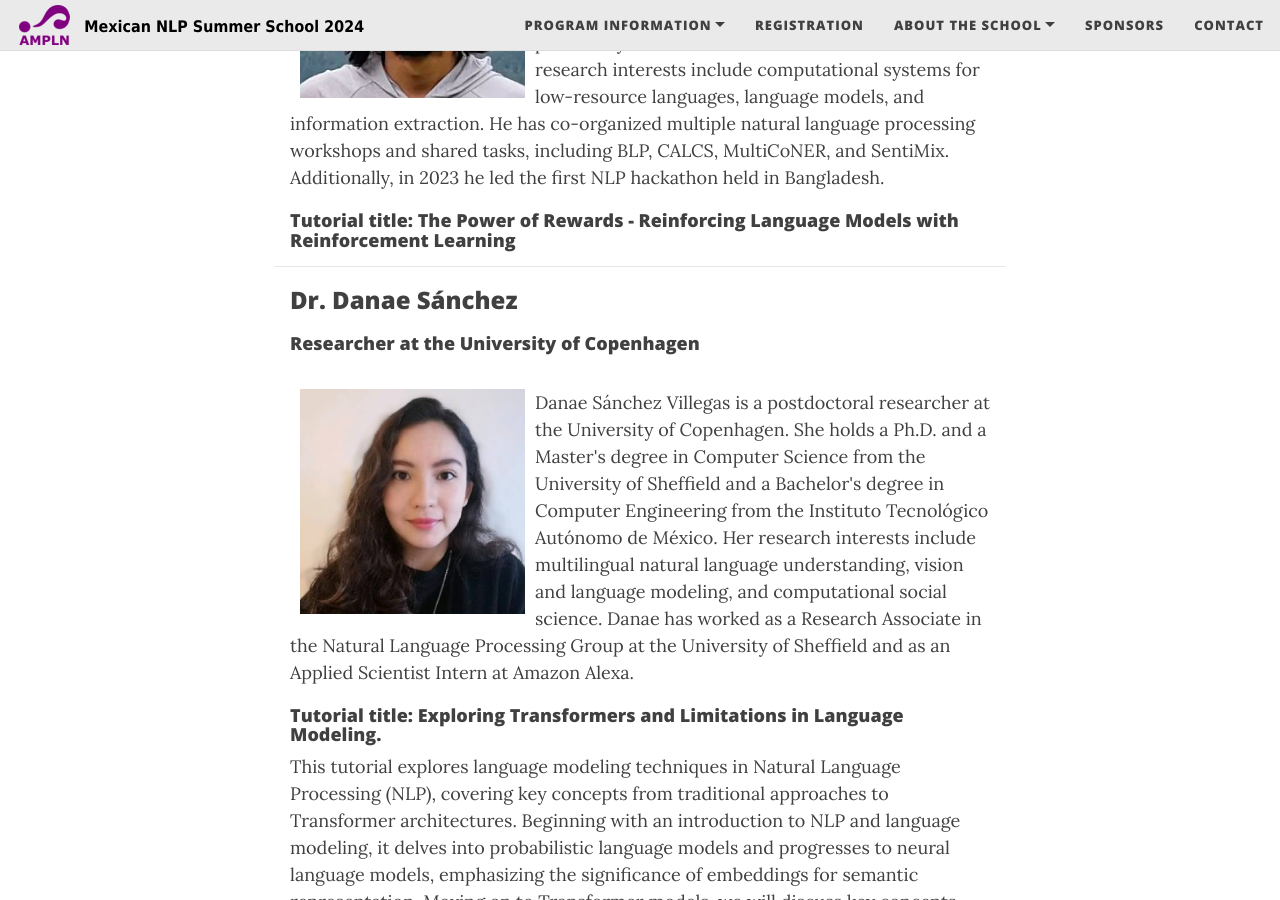
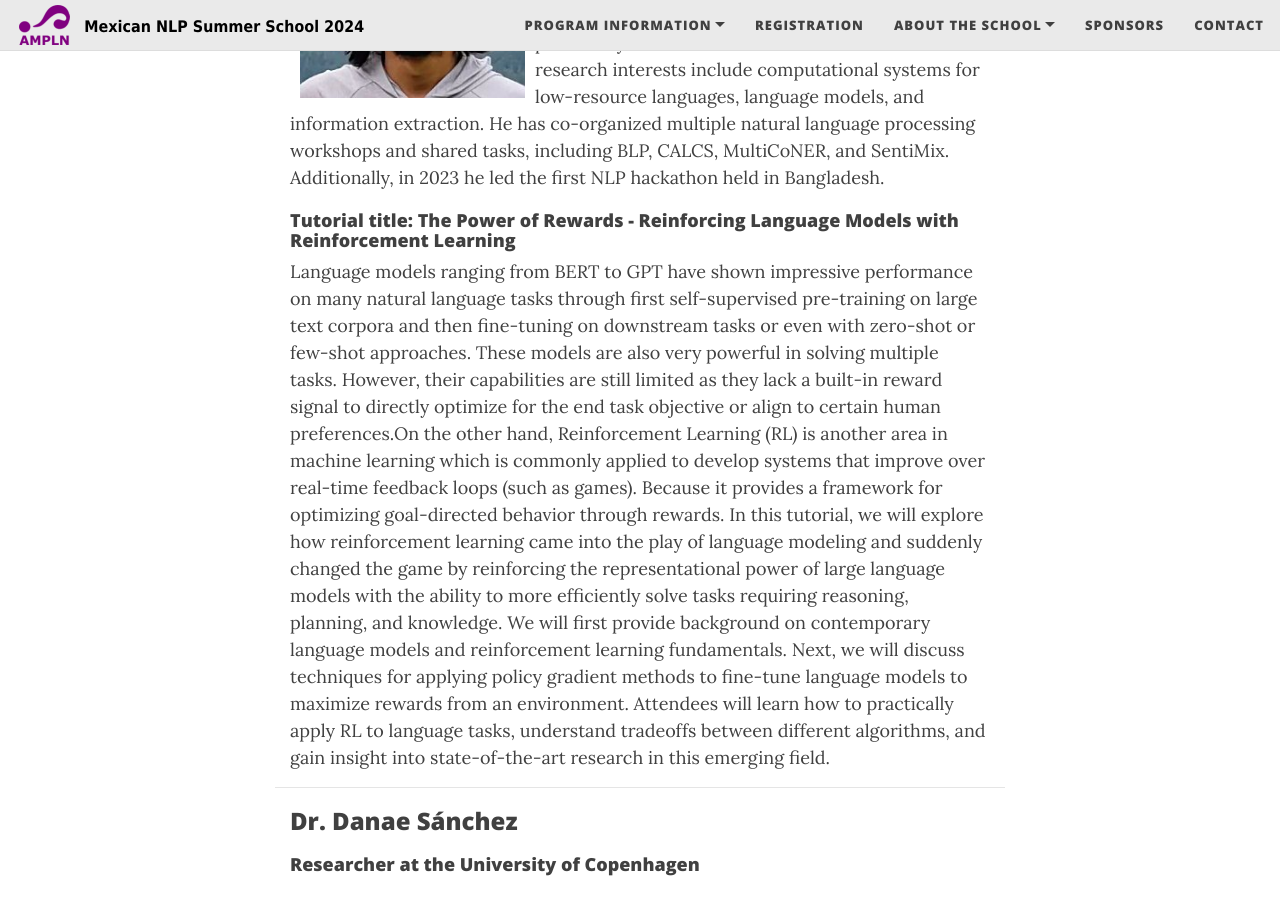
Before and after one commit to ampln/escuelaverano2024, a Jekyll site: the page built from speakers.md, in a window 1280 px wide and 900 px high, scrolled down 594 px. Built offline with Jekyll 4.4.1, drawn with Linux system fonts in a browser that asks for light colours; nearby versions of some CDN libraries.

Commit message:
updated sudipta tutorial info

```diff
--- a/speakers.md
+++ b/speakers.md
@@ -33,6 +33,7 @@ css: "/assets/css/index.css"
 		</section>
 		<section id="additional-info">
       <h4>Tutorial title: The Power of Rewards - Reinforcing Language Models with Reinforcement Learning </h4>
+	  Language models ranging from BERT to GPT have shown impressive performance on many natural language tasks through first self-supervised pre-training on large text corpora and then fine-tuning on downstream tasks or even with zero-shot or few-shot approaches. These models are also very powerful in solving multiple tasks. However, their capabilities are still limited as they lack a built-in reward signal to directly optimize for the end task objective or align to certain human preferences.On the other hand, Reinforcement Learning (RL) is another area in machine learning which is commonly applied to develop systems that improve over real-time feedback loops (such as games). Because it provides a framework for optimizing goal-directed behavior through rewards. In this tutorial, we will explore how reinforcement learning came into the play of language modeling and suddenly changed the game by reinforcing the representational power of large language models with the ability to more efficiently solve tasks requiring reasoning, planning, and knowledge. We will first provide background on contemporary language models and reinforcement learning fundamentals. Next, we will discuss techniques for applying policy gradient methods to fine-tune language models to maximize rewards from an environment. Attendees will learn how to practically apply RL to language tasks, understand tradeoffs between different algorithms, and gain insight into state-of-the-art research in this emerging field.
 		</section>
 	</div>
 </body>
```
